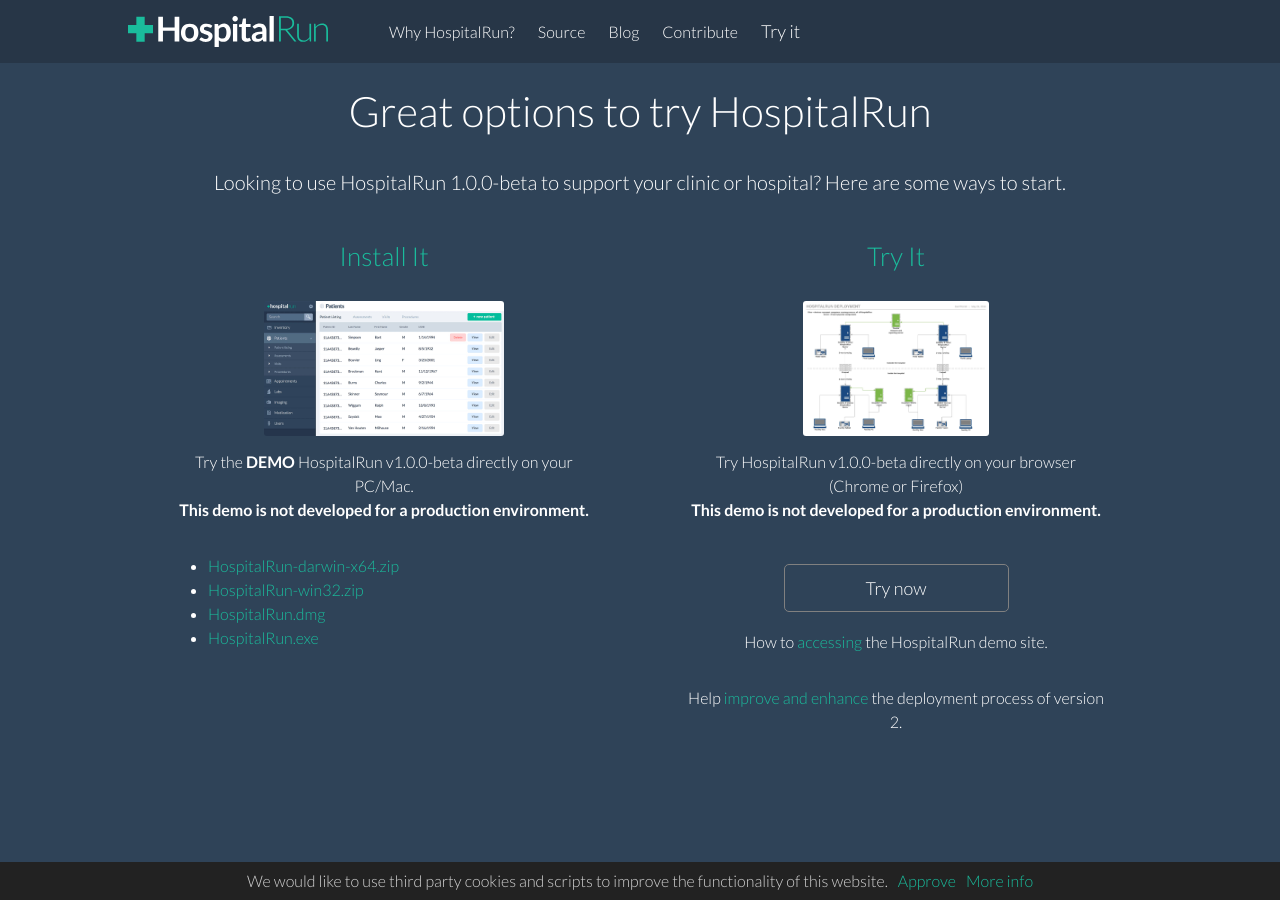
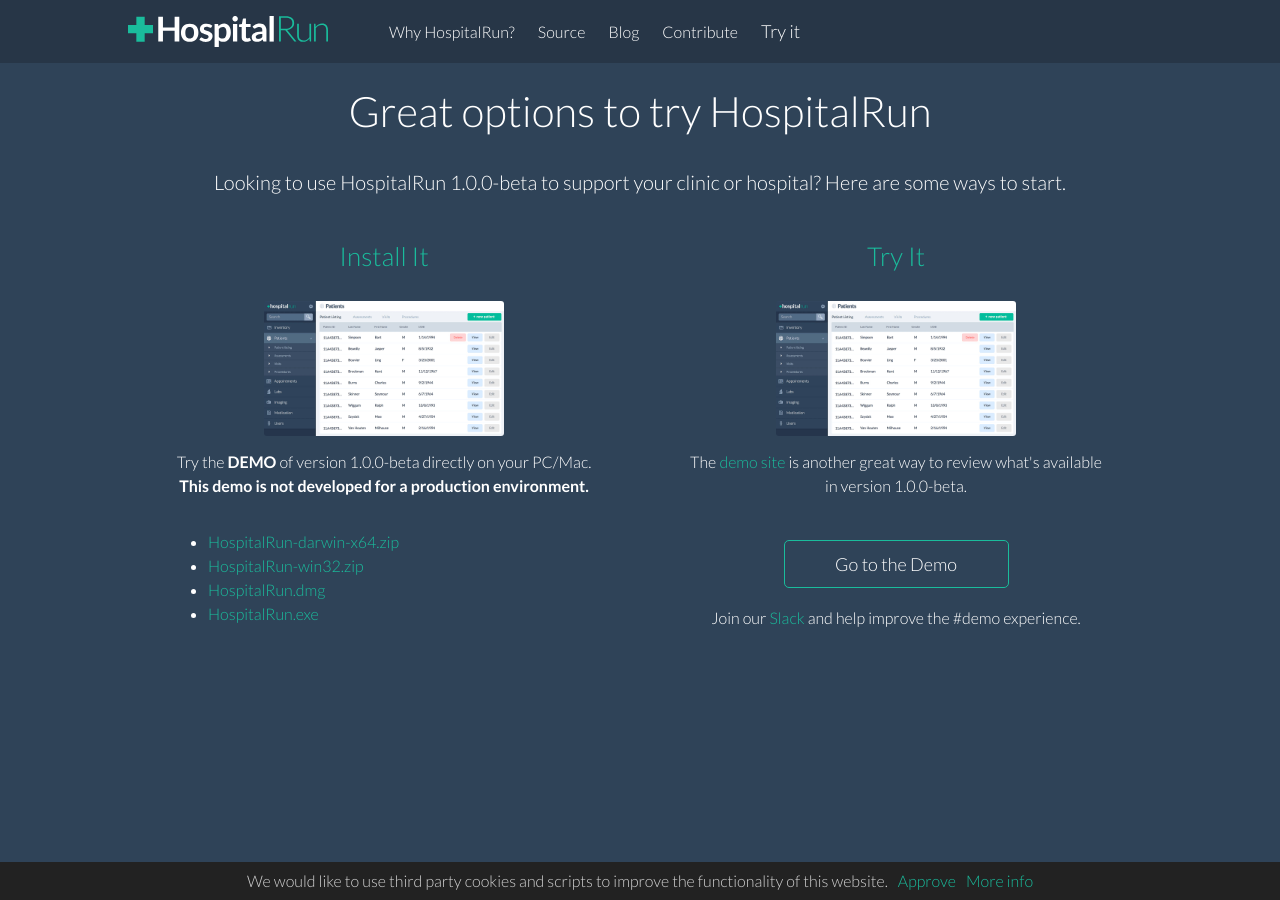
Before and after one commit to HospitalRun/hospitalrun.io, a Jekyll site: the page built from tryit/index.md, in a window 1280 px wide. Built offline with Jekyll 4.4.1, drawn with Linux system fonts in a browser that asks for light colours; nearby versions of some CDN libraries.

Commit message:
Update index.md

```diff
--- a/tryit/index.md
+++ b/tryit/index.md
@@ -15,7 +15,7 @@ layout: default
       <div class="screenshot">
         <img src="/img/screenshot-mock-sm.jpg" alt="HospitalRun user interface screenshot" class="screenshot-img" width="240" border="0">
       </div>
-      <p>Try the <STRONG>DEMO</STRONG> HospitalRun v1.0.0-beta directly on your PC/Mac. <br/><strong>This demo is not developed for a production environment.</strong></p>
+      <p>Try the <STRONG>DEMO</STRONG> of version 1.0.0-beta directly on your PC/Mac. <br/><strong>This demo is not developed for a production environment.</strong></p>
       <p>
       <ul style="text-align: left;">
       <li><a href="https://github.com/HospitalRun/hospitalrun-frontend/releases/download/1.0.0-beta/HospitalRun-darwin-x64.zip" rel="noopener" target="_blank">HospitalRun-darwin-x64.zip</a></li>
@@ -26,27 +26,15 @@ layout: default
       </p>
     </div>
 
-    <div class="col-2">
+   <div class="col-2">
       <h2 class="feature-heading">Try It</h2>
-      <div class="screenshot">
-        <img src="/img/HospitalRun_deployment.jpeg" alt="HospitalRun Deployment Guide" class="screenshot-img" width="240" border="0">
-      </div>
-      <p>Try HospitalRun v1.0.0-beta directly on your browser (Chrome or Firefox)<br/><strong>This demo is not developed for a production environment.</strong>
-      </p>
-      <a href="https://beta.hospitalrun.io" class="cta secondary" style="pointer-events: none; border: 1px solid grey;">Try now</a>
-      <p>How to <a href="https://hospitalrun.io/demo/">accessing</a> the HospitalRun demo site.</p>
-      <p>Help <a href="https://github.com/HospitalRun/hospitalrun-server" target="_blank" rel="noopener" >improve and enhance</a> the deployment process of version 2.</p>
-    </div>
-
-    <!--<div class="col-2">
-      <h2 class="feature-heading">Demo It</h2>
       <div class="screenshot">
         <img src="/img/screenshot-mock-sm.jpg" alt="HospitalRun user interface screenshot" class="screenshot-img" width="240" border="0">
       </div>
-      <p>The <a href="/demo">demo site</a> is another great way to review what's available in HospitalRun.</p>
+      <p>The <a href="/demo">demo site</a> is another great way to review what's available in version 1.0.0-beta.</p>
       <a href="/demo" class="cta secondary">Go to the Demo</a>
       <p>Join our <a href="https://hospitalrun-slackin.herokuapp.com" target="_blank" rel="noopener" >Slack</a> and help improve the #demo experience.</p>
-    </div>-->
+    </div>
 
   </div>
 </div>
```
